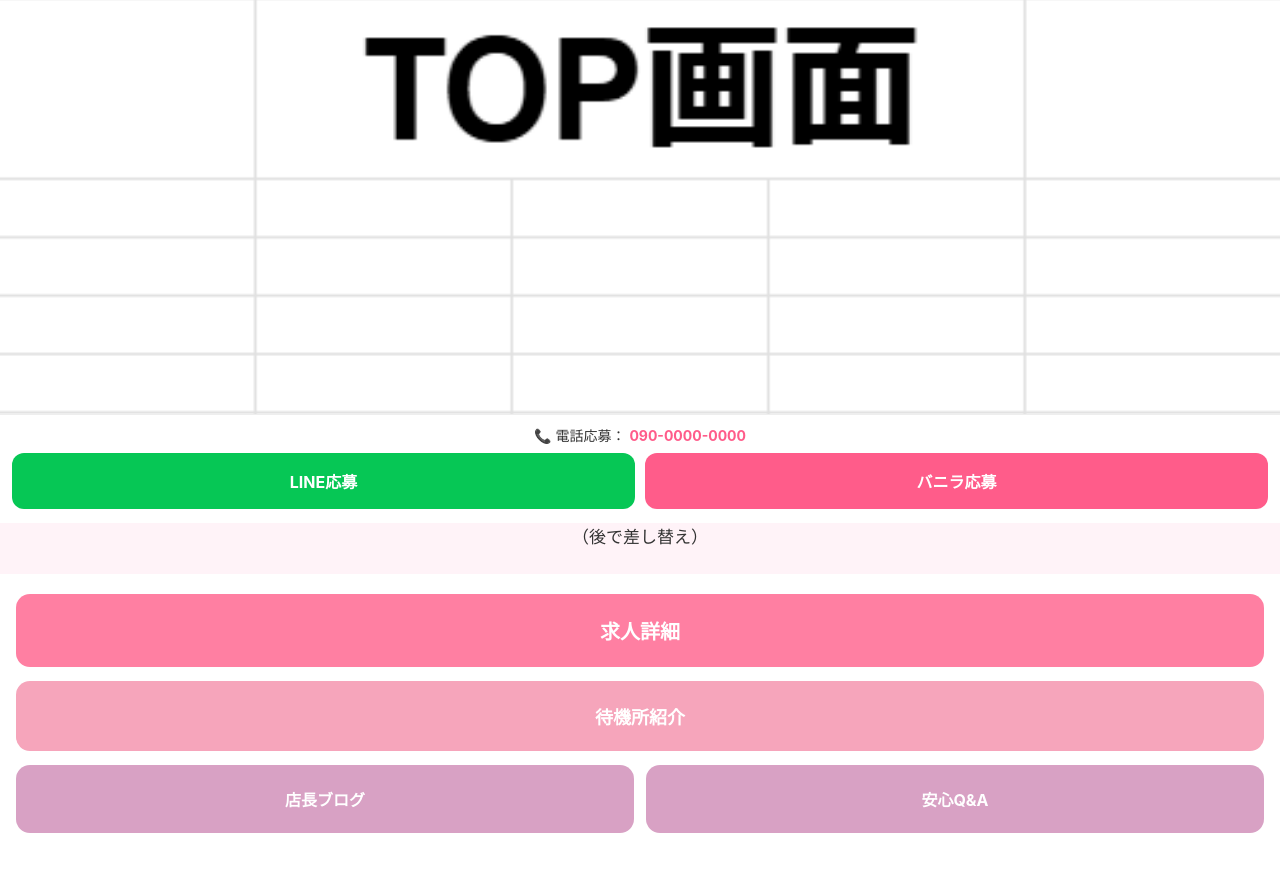
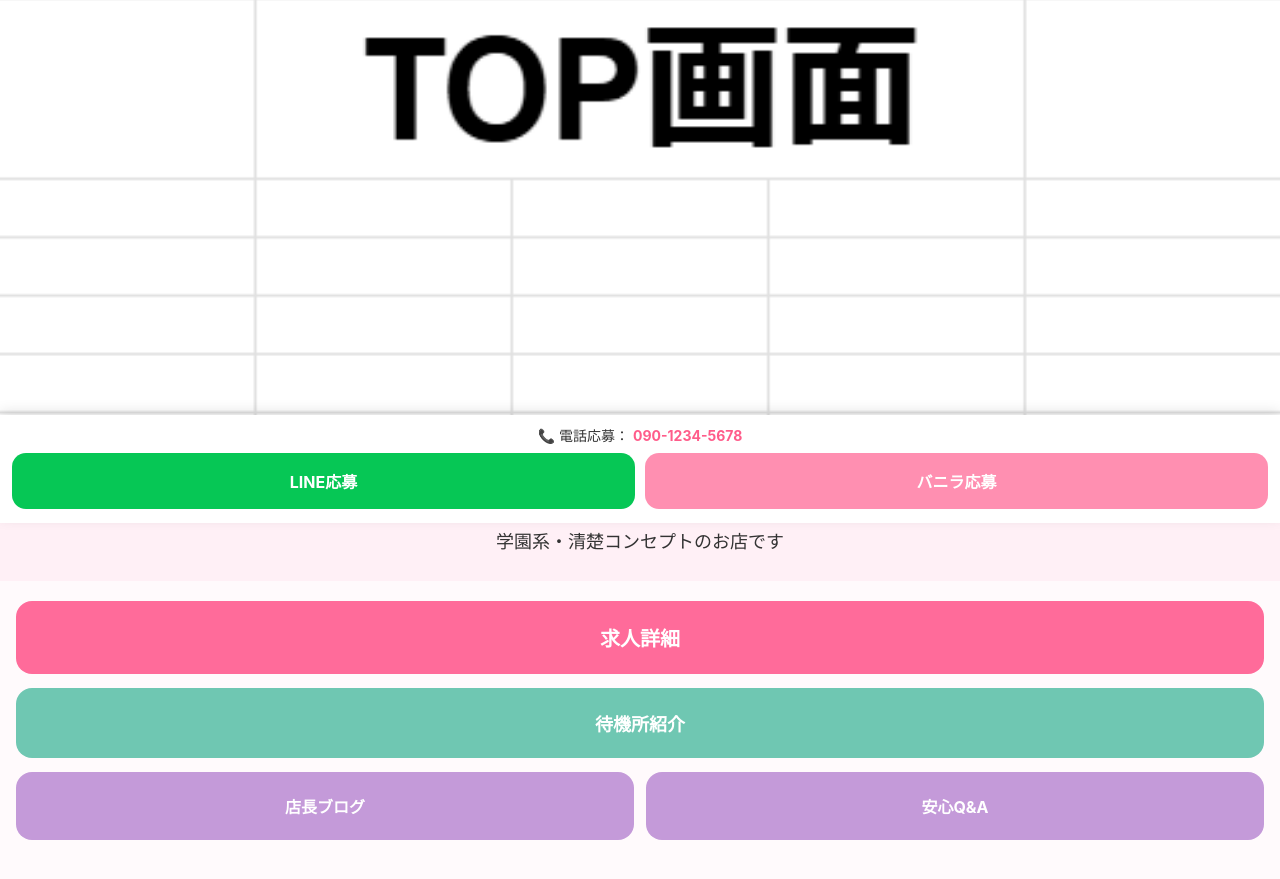
Before and after one commit to tatikawajogakuen/tachikawa-job, a plain HTML site: page index.html in a window 1280 px wide. Shown: the part 277-1156 px from the top of the page. Drawn offline with Linux system fonts and the light colour scheme.

Commit message:
Update index.html

```diff
--- a/index.html
+++ b/index.html
@@ -2,18 +2,18 @@
 <html lang="ja">
 <head>
 <meta charset="UTF-8">
-<title>求人LP｜スマホ特化</title>
+<title>立川女学園｜求人</title>
 <meta name="viewport" content="width=device-width, initial-scale=1">
 
 <style>
 /* ===== 全体 ===== */
 body {
   margin: 0;
-  padding-bottom: 140px; /* 追従CTA分の余白 */
   font-family: -apple-system, BlinkMacSystemFont,
     "Hiragino Kaku Gothic ProN", Meiryo, sans-serif;
-  background: #fff;
+  background: #fffafc;
   color: #333;
+  padding-bottom: 120px; /* 固定CTA分 */
 }
 
 /* ===== TOP画像 ===== */
@@ -24,11 +24,11 @@ body {
 
 /* ===== キャッチ ===== */
 .catch {
-  padding: 22px 16px;
   text-align: center;
-  font-size: 17px;
+  padding: 24px 16px;
+  font-size: 18px;
   line-height: 1.7;
-  background: #fff3f8;
+  background: #fff0f6;
 }
 
 /* ===== ナビエリア ===== */
@@ -42,21 +42,21 @@ body {
   color: #fff;
   text-decoration: none;
   font-weight: bold;
-  border-radius: 14px;
+  border-radius: 16px;
   margin-bottom: 14px;
   padding: 22px 10px;
   font-size: 18px;
 }
 
-/* main */
+/* メイン導線 */
 .nav.main {
-  background: #ff7fa2;
+  background: #ff6b9a;
   font-size: 20px;
 }
 
-/* sub */
+/* サブ導線 */
 .nav.sub {
-  background: #f6a5bb;
+  background: #6fc7b2;
 }
 
 /* 横並び */
@@ -66,36 +66,36 @@ body {
 }
 
 .nav.half {
-  background: #d8a1c4;
+  background: #c49ad9;
   flex: 1;
   font-size: 16px;
 }
 
-/* ===== 追従CTA ===== */
+/* ===== 固定CTA ===== */
 .fixed-cta {
   position: fixed;
   bottom: 0;
   left: 0;
   right: 0;
   background: #ffffff;
-  border-top: 1px solid #eee;
+  box-shadow: 0 -4px 12px rgba(0,0,0,0.1);
   padding: 10px 12px 14px;
-  z-index: 1000;
+  z-index: 999;
 }
 
-/* 電話番号 */
-.tel {
+/* 電話 */
+.fixed-cta .tel {
   text-align: center;
   font-size: 14px;
   margin-bottom: 8px;
 }
-.tel a {
+.fixed-cta .tel a {
   color: #ff5c8a;
   text-decoration: none;
   font-weight: bold;
 }
 
-/* ボタン横並び */
+/* 応募ボタン */
 .cta-row {
   display: flex;
   gap: 10px;
@@ -103,14 +103,13 @@ body {
 
 .cta-btn {
   flex: 1;
-  display: block;
   text-align: center;
-  padding: 16px 6px;
-  border-radius: 12px;
+  padding: 16px 8px;
+  border-radius: 14px;
+  color: #fff;
+  text-decoration: none;
   font-weight: bold;
-  text-decoration: none;
   font-size: 16px;
-  color: #fff;
 }
 
 /* LINE */
@@ -120,7 +119,7 @@ body {
 
 /* バニラ */
 .cta-vanilla {
-  background: #ff5c8a;
+  background: #ff8fb1;
 }
 </style>
 </head>
@@ -129,13 +128,13 @@ body {
 
 <!-- ▼ TOP画像 -->
 <div class="top-image">
-  <img src="TOP画面.png" alt="トップ画像">
+  <img src="TOP画面.png" alt="立川女学園 求人">
 </div>
 
 <!-- ▼ キャッチコピー（TOPと求人詳細の間） -->
 <div class="catch">
-  ここにキャッチコピーが入ります<br>
-  （後で差し替え）
+  未経験からでも安心してスタートできる<br>
+  学園系・清楚コンセプトのお店です
 </div>
 
 <!-- ▼ ページ遷移ナビ -->
@@ -145,7 +144,7 @@ body {
     求人詳細
   </a>
 
-  <a href="waiting.html" class="nav sub">
+  <a href="https://tatikawajogakuen.github.io/tachikawajogakuenpop/" class="nav sub">
     待機所紹介
   </a>
 
@@ -160,12 +159,12 @@ body {
 
 </div>
 
-<!-- ▼ 追従CTA -->
+<!-- ▼ 固定応募エリア -->
 <div class="fixed-cta">
 
   <div class="tel">
     📞 電話応募：
-    <a href="tel:09000000000">090-0000-0000</a>
+    <a href="tel:09012345678">090-1234-5678</a>
   </div>
 
   <div class="cta-row">
```
